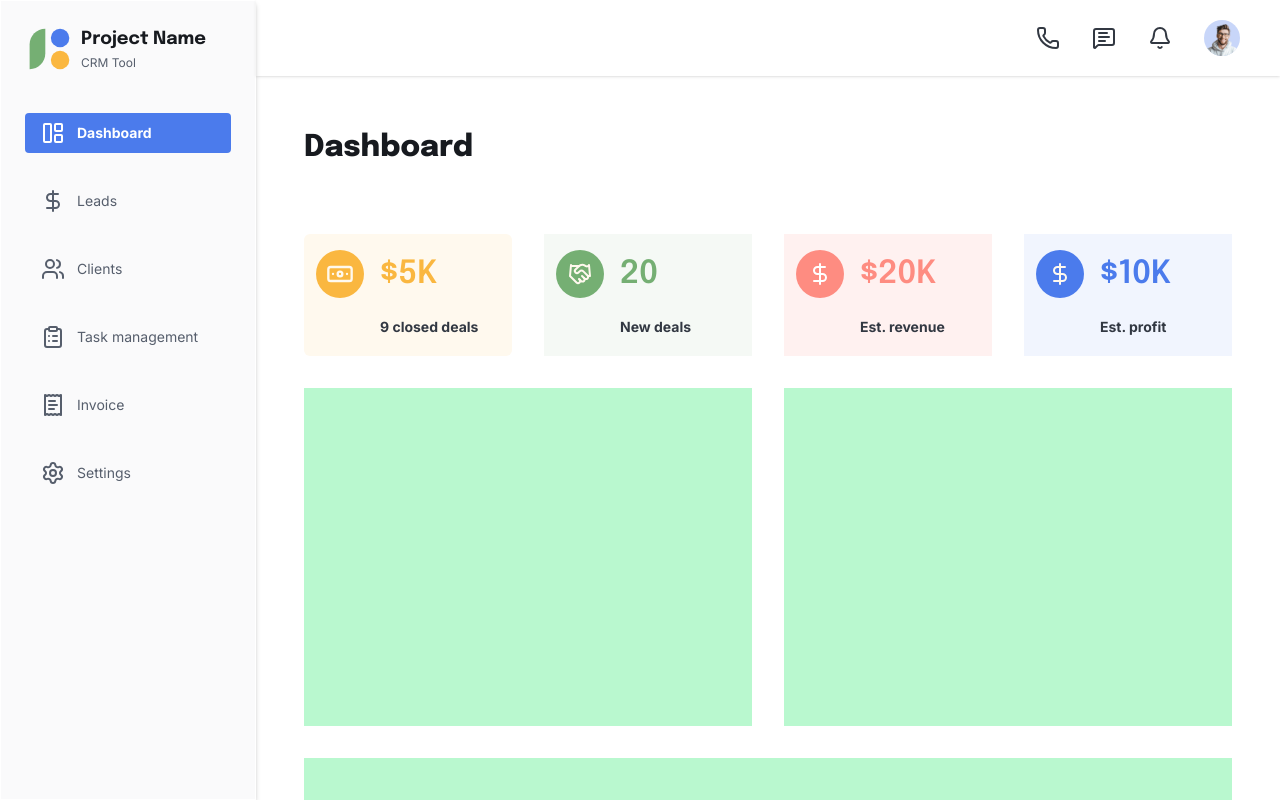
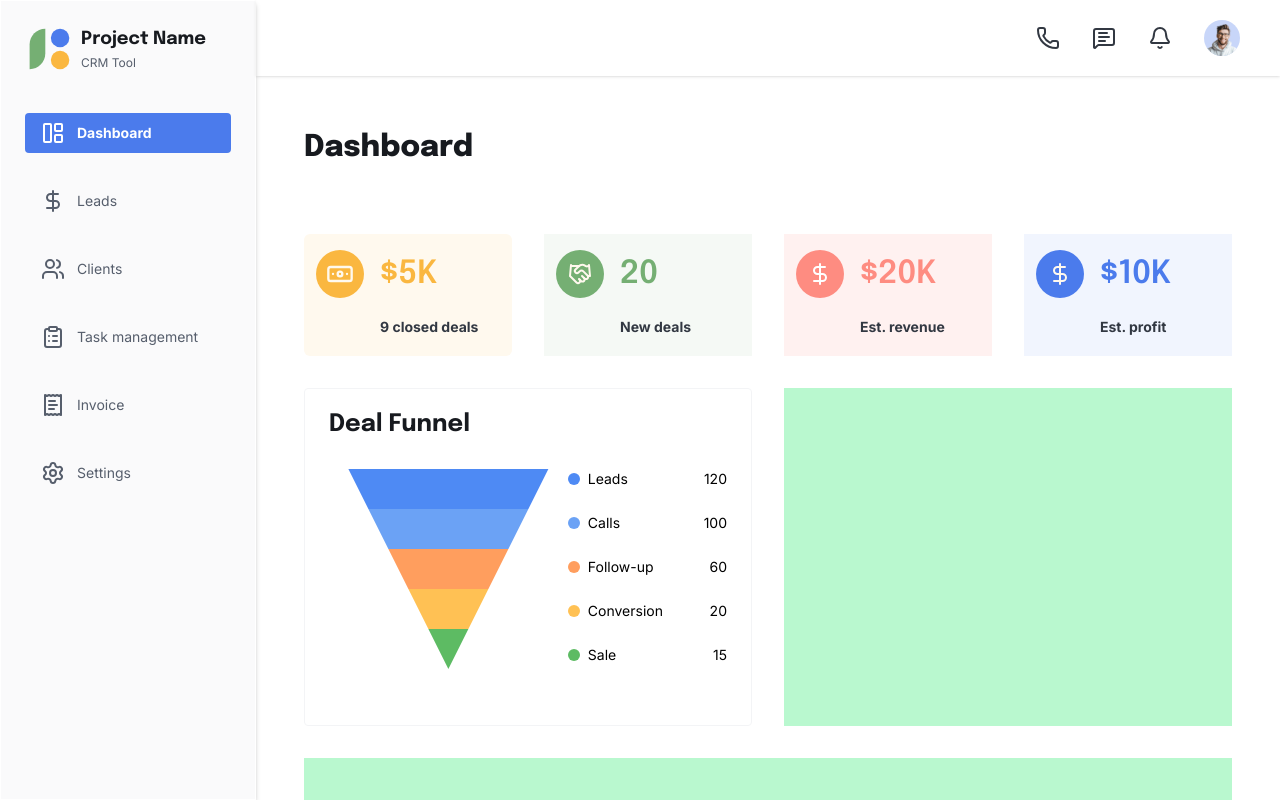
Before and after one commit to SutirthaDey/go-crm, a Next.js app: page /dashboard in a window 1280 px wide. Built offline with nearby package versions, Linux system fonts and the light colour scheme.

Commit message:
Funnel chart added

```diff
--- a/package.json
+++ b/package.json
@@ -9,6 +9,8 @@
     "lint": "next lint"
   },
   "dependencies": {
+    "@nivo/core": "^0.99.0",
+    "@nivo/funnel": "^0.99.0",
     "clsx": "^2.1.1",
     "lucide-react": "^0.515.0",
     "next": "15.3.3",
--- a/src/app/dashboard/page.tsx
+++ b/src/app/dashboard/page.tsx
@@ -1,3 +1,4 @@
+import FunnelChart from "@/components/dashboard/charts/FunnelChart";
 import ClosedDeals from "@/components/dashboard/ClosedDeals";
 import EstProfit from "@/components/dashboard/EstProfit";
 import EstRevenue from "@/components/dashboard/EstRevenue";
@@ -29,7 +30,9 @@ export default function Dashboard() {
         <EstProfit />
       </div>
 
-      <div className="md:row-start-3 md:col-start-1 md:col-span-2 bg-green-200"></div>
+      <div className="md:row-start-3 md:col-start-1 md:col-span-2 border-1 border-solid border-[#F3F4F6FF] rounded-sm">
+        <FunnelChart />
+      </div>
 
       <div className="md:row-start-3 md:col-start-3 md:col-span-2 bg-green-200"></div>
 
--- /dev/null
+++ b/src/components/dashboard/charts/FunnelChart.tsx
@@ -0,0 +1,75 @@
+"use client";
+
+import { epilogue } from "@/ui/fonts";
+
+const data = [
+  { label: "Leads", value: 120, color: "#4E8AF4" }, // Bright blue (top)
+  { label: "Calls", value: 100, color: "#6BA2F5" }, // Medium blue
+  { label: "Follow-up", value: 60, color: "#FF9E5E" }, // Orange (transition)
+  { label: "Conversion", value: 20, color: "#FFC154" }, // Yellow-orange
+  { label: "Sale", value: 15, color: "#5DBB63" }, // Green (bottom)
+];
+
+export default function EqualTriangleFunnel() {
+  const numSlices = data.length;
+  const sliceHeight = 100 / numSlices;
+
+  const slices = data.map((d, i) => {
+    const h1 = i * sliceHeight;
+    const h2 = h1 + sliceHeight;
+
+    const halfWidthTop = 50 * (1 - h1 / 100);
+    const halfWidthBottom = 50 * (1 - h2 / 100);
+
+    return (
+      <polygon
+        key={i}
+        points={`
+          ${50 - halfWidthTop},${h1}
+          ${50 + halfWidthTop},${h1}
+          ${50 + halfWidthBottom},${h2}
+          ${50 - halfWidthBottom},${h2}
+        `}
+        fill={d.color}
+      />
+    );
+  });
+
+  return (
+    <div className="flex flex-col justify-between gap-8 p-6">
+      <div className="flex items-center ">
+        <p
+          className={`${epilogue.className} text-2xl leading-6 font-bold text-[#171A1FFF]`}
+        >
+          Deal Funnel
+        </p>
+      </div>
+      <div className="flex flex-wrap justify-center md:flex-nowrap md:justify-start">
+        <div className="w-[60%] flex min-w-[150px]">
+          <svg
+            viewBox="0 0 100 100"
+            width="100%"
+            height="200"
+            preserveAspectRatio="xMidYMid meet"
+          >
+            {slices}
+          </svg>
+        </div>
+        <div className="space-y-6 text-sm w-[40%] min-w-[100px]">
+          {data.map((d, i) => (
+            <div key={i} className="flex items-center justify-between">
+              <span className="flex items-center space-x-2">
+                <span
+                  className="inline-block w-3 h-3 rounded-full"
+                  style={{ backgroundColor: d.color }}
+                ></span>
+                <span>{d.label}</span>
+              </span>
+              <span>{d.value}</span>
+            </div>
+          ))}
+        </div>
+      </div>
+    </div>
+  );
+}
```
Also changed, not shown: 1 other file (tests, documents, lock files or other folders).
